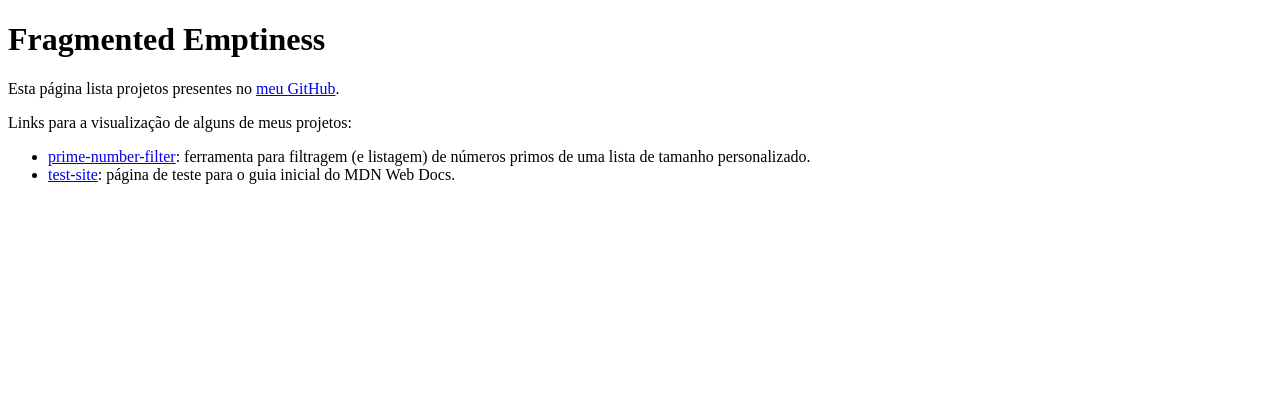
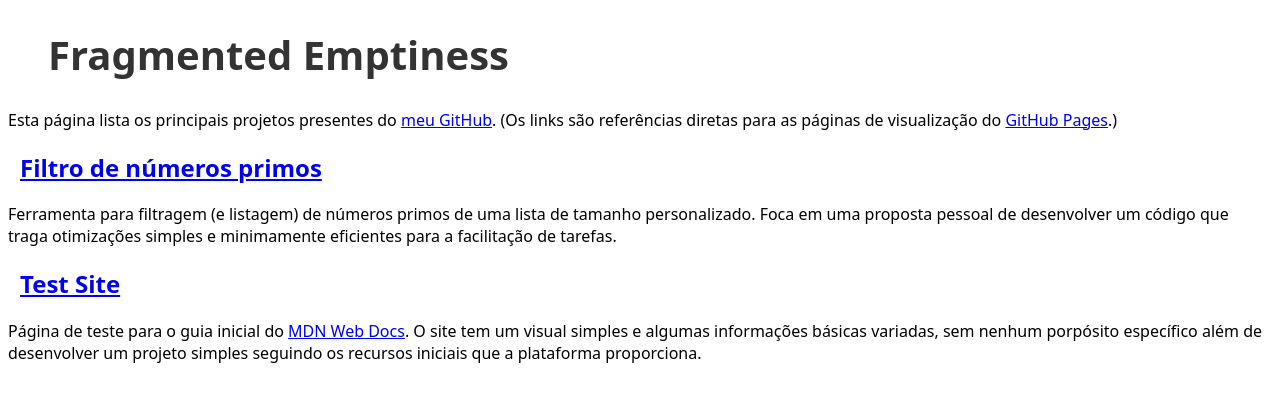
Before and after one commit to fragmentedemptiness/fragmentedemptiness.github.io, a plain HTML site: page index.html in a window 1280 px wide. Drawn offline with Linux system fonts and the light colour scheme.

Commit message:
Alterações e adições no documento índice Estilização inline básica adicionada ao arquivo índice; descrições de projetos extendidas; adição de mais referências; mudança para sistema de seções (títulos contendo links).

```diff
--- a/index.html
+++ b/index.html
@@ -4,14 +4,32 @@
     <meta charset="utf-8">
     <meta name="viewport" content="width=device-width">
     <title>Fragmented Emptiness: página padrão</title>
+    <style>
+      html {
+        font-family: "Noto Sans", Roboto;
+      }
+
+      h1 {
+        color: #333;
+        font-size: 2.5em;
+        margin-left: 1em;
+      }
+
+      h2 {
+        margin-left: .5em;
+      }
+    </style>
   </head>
   <body>
     <h1>Fragmented Emptiness</h1>
-    <p>Esta página lista projetos presentes no <a href="https://github.com/fragmentedemptiness">meu GitHub</a>.</p>
-    <p>Links para a visualização de alguns de meus projetos:</p>
-    <ul>
-      <li><a href="https://github.com/fragmentedemptiness/prime-number-filter">prime-number-filter</a>: ferramenta para filtragem (e listagem) de números primos de uma lista de tamanho personalizado.</li>
-      <li><a href="https://fragmentedemptiness.github.io/test-site/">test-site</a>: página de teste para o guia inicial do MDN Web Docs.</li>
-    </ul>
+    <p>Esta página lista os principais projetos presentes do <a href="https://github.com/fragmentedemptiness">meu GitHub</a>. (Os links são referências diretas para as páginas de visualização do <a href="https://docs.github.com/en/pages">GitHub Pages</a>.)</p>
+    <section>
+      <h2><a href="https://github.com/fragmentedemptiness/prime-number-filter">Filtro de números primos</a></h2>
+      <p>Ferramenta para filtragem (e listagem) de números primos de uma lista de tamanho personalizado. Foca em uma proposta pessoal de desenvolver um código que traga otimizações simples e minimamente eficientes para a facilitação de tarefas.</p>
+    </section>
+    <section>
+      <h2><a href="https://fragmentedemptiness.github.io/test-site/">Test Site</a></h2>
+      <p>Página de teste para o guia inicial do <a href="https://developer.mozilla.org/">MDN Web Docs</a>. O site tem um visual simples e algumas informações básicas variadas, sem nenhum porpósito específico além de desenvolver um projeto simples seguindo os recursos iniciais que a plataforma proporciona.</p>
+    </section>
   </body>
 </html>
```
